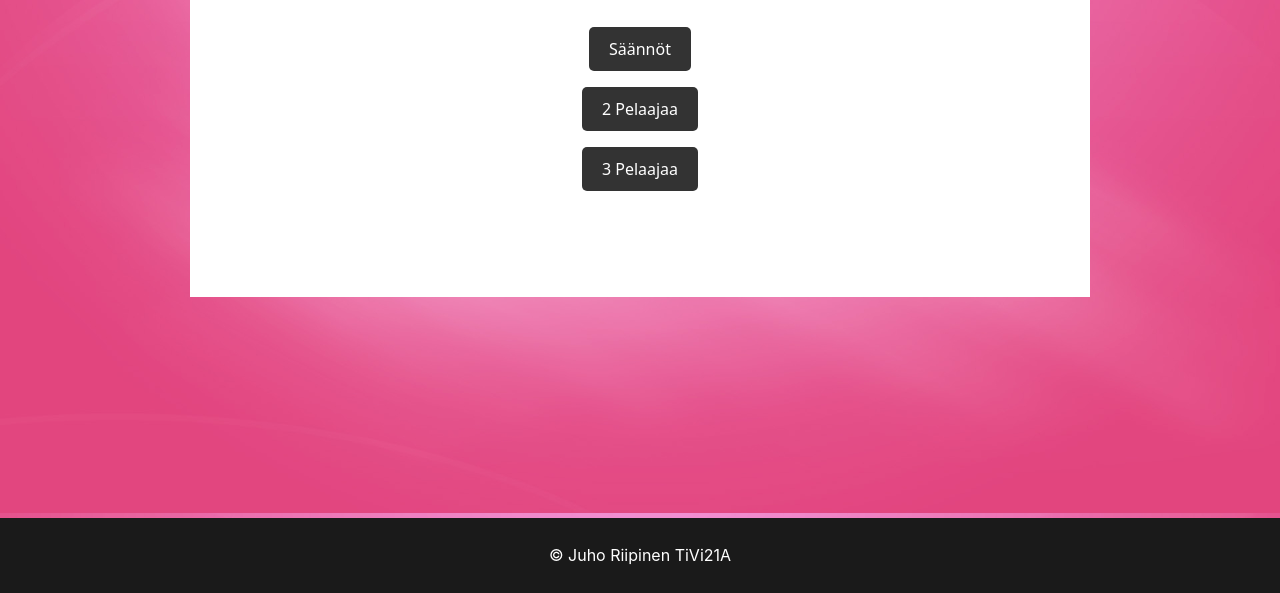
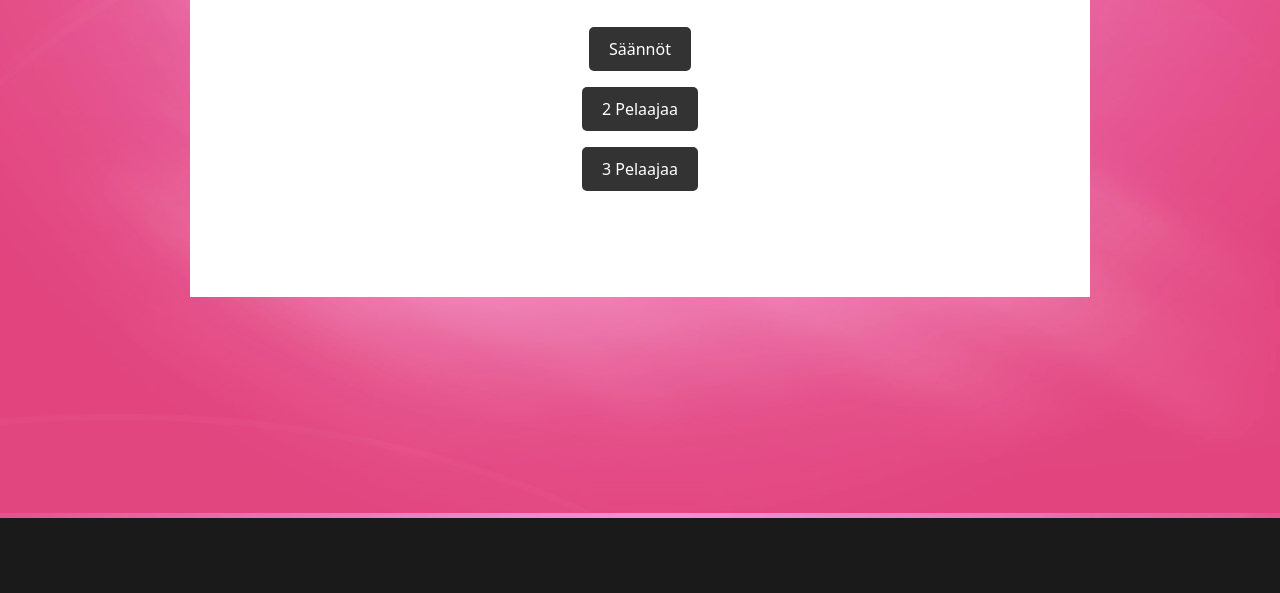
Before and after one commit to eetusva/sikanoppapeli, a plain HTML site: page sika.html in a window 1280 px wide. Shown: the part 207-800 px from the top of the page. Drawn offline with nearby package versions, Linux system fonts and the light colour scheme.

Commit message:
Update sika.html

```diff
--- a/sika.html
+++ b/sika.html
@@ -134,8 +134,6 @@
         </div>
     </section>
     <footer>
-        <p class="footertext">© Juho Riipinen TiVi21A</p>
-    </footer>
     <script src="script.js"></script>
     <script src="https://cdn.jsdelivr.net/npm/bootstrap@5.0.2/dist/js/bootstrap.bundle.min.js"
         integrity="sha384-MrcW6ZMFYlzcLA8Nl+NtUVF0sA7MsXsP1UyJoMp4YLEuNSfAP+JcXn/tWtIaxVXM"
```
